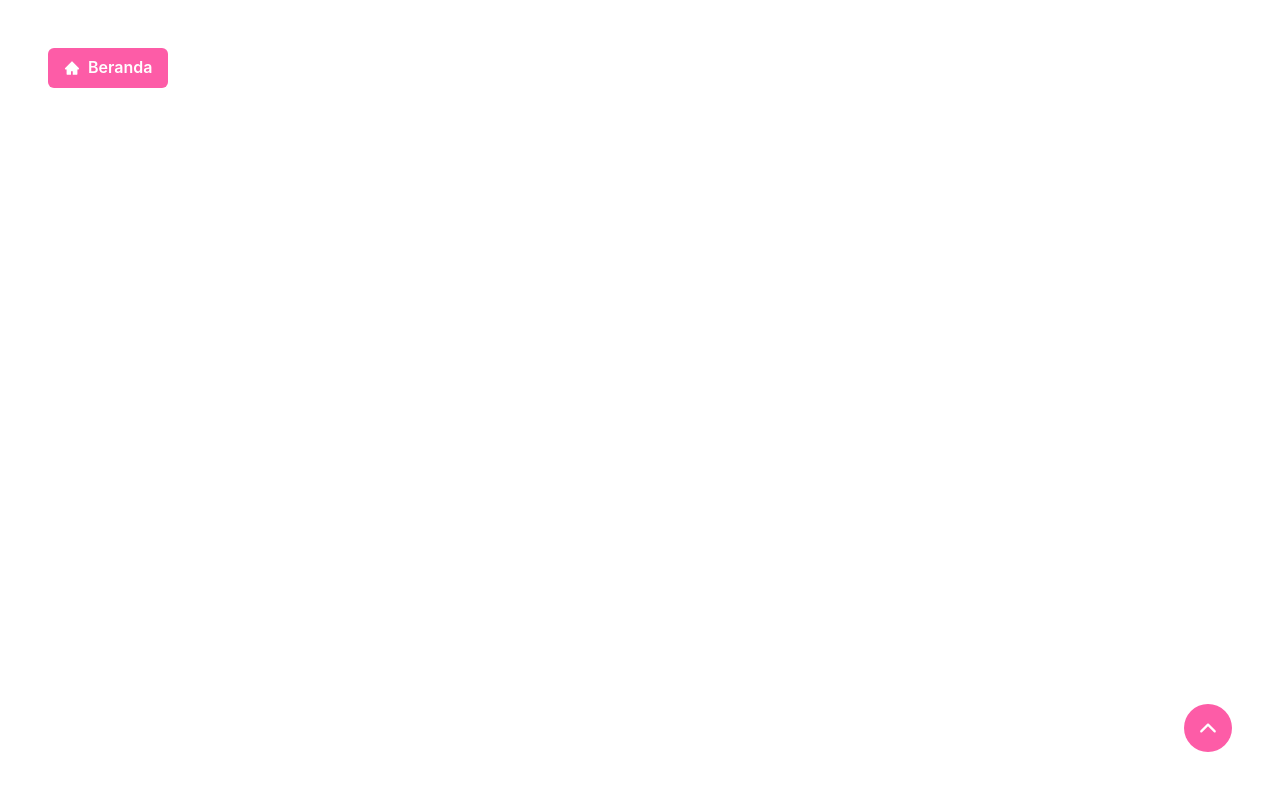
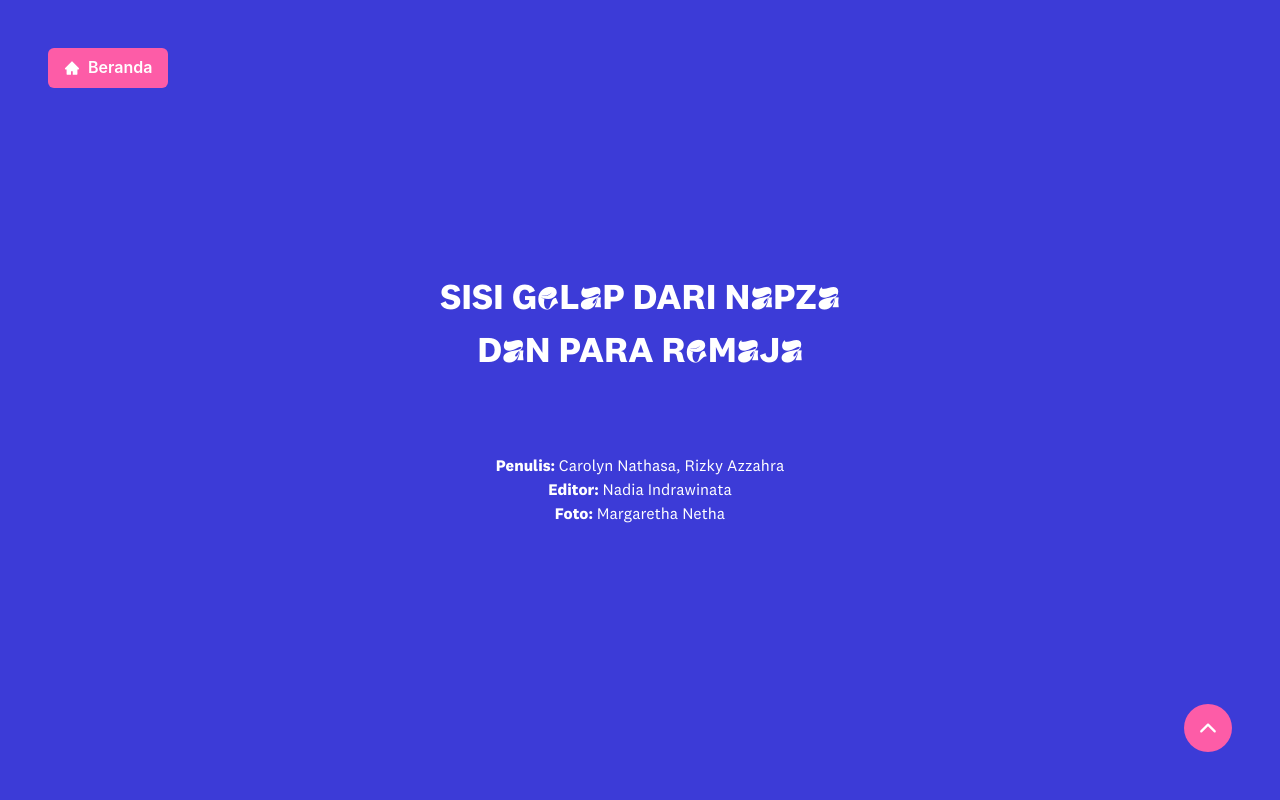
Before and after one commit to it-ultimagz/fokus-2022-react, a React (Create React App) app: page /fenomena-konsumsi-napza in a window 1280 px wide. Before the commit this address had no page. Shown: the top 800 px of the page. Built offline with nearby package versions, Linux system fonts and the light colour scheme.

Commit message:
add: fenomena page layout

```diff
--- a/src/AppRouter.jsx
+++ b/src/AppRouter.jsx
@@ -1,6 +1,6 @@
 import React from "react";
 import { Routes, Route, Link, useLocation } from "react-router-dom";
-import { Film, Inpus, Rokok, RelasiNarkoba, Pengantar, Landing } from "./pages";
+import { Film, Inpus, Rokok, RelasiNarkoba, Pengantar, Landing, Fenomena } from "./pages";
 import { Box, Button, HStack } from "@chakra-ui/react";
 import { IoIosArrowUp } from "react-icons/io";
 import { AiFillHome } from "react-icons/ai";
@@ -40,6 +40,11 @@ const RoutesArray = [
     path: "/relasi-narkoba-dan-ketenaran",
     title: "Relasi Narkoba dan Ketenaran",
     element: <RelasiNarkoba />,
+  },
+  {
+    path: "/fenomena-konsumsi-napza",
+    title: "Fenomena Konsumsi NAPZA di bawah umur",
+    element: <Fenomena />,
   },
   {
     path: "/",
--- /dev/null
+++ b/src/pages/Fenomena.jsx
@@ -0,0 +1,65 @@
+import React from "react";
+import { Section } from "../components/commons/Section";
+import { AOS } from "../components/AOS";
+import { Box, VStack, Heading, Text, Flex } from "@chakra-ui/react";
+import { fadeInUp } from "../shared/animation";
+
+const S = (props) => {
+  return <span style={{ fontFamily: "DTRandomDisplay", fontWeight: 100 }}>{props.children}</span>;
+};
+
+const Fenomena = () => {
+  return (
+    <Box>
+      <Section data-key={1} bgColor="var(--fokus-blue)" pos="relative" color="white" flexDir="column">
+        <VStack>
+          <AOS variants={fadeInUp} delay={0.2} triggerOnce={true}>
+            <Heading fontFamily="National2" fontSize={{ base: "xl", md: "2xl", xl: "4xl", "2xl": "7xl" }}>
+              SISI G<S>E</S>L<S>A</S>P DARI N<S>A</S>PZ<S>A</S>
+            </Heading>
+          </AOS>
+          <AOS variants={fadeInUp} delay={0.4} triggerOnce={true}>
+            <Heading fontFamily="National2" fontSize={{ base: "xl", md: "2xl", xl: "4xl", "2xl": "7xl" }}>
+              D<S>A</S>N PARA R<S>E</S>M<S>A</S>J<S>A</S>
+            </Heading>
+          </AOS>
+        </VStack>
+        <AOS triggerOnce={true} variants={fadeInUp} mt="5rem" textAlign="center" fontFamily="National2" fontSize="md" delay={1.2}>
+          <Text>
+            <b>Penulis:</b>{" "}
+            <Box as="span" fontWeight="300">
+              Carolyn Nathasa, Rizky Azzahra
+            </Box>
+          </Text>
+          <Text>
+            <b>Editor:</b>{" "}
+            <Box as="span" fontWeight="300">
+              Nadia Indrawinata
+            </Box>
+          </Text>
+          <Text>
+            <b>Foto:</b>{" "}
+            <Box as="span" fontWeight="300">
+              Margaretha Netha
+            </Box>
+          </Text>
+        </AOS>
+      </Section>
+      <Section data-key={1} bgColor="var(--fokus-yellow)" pos="relative" color="white" flexDir="column"></Section>
+      <Section data-key={1} bgColor="var(--fokus-blue)" pos="relative" color="white" flexDir="column"></Section>
+      <Section data-key={1} bgImage="/assets/image/fenomena-napza/foto-obat.jpg" pos="relative" color="white" flexDir="column"></Section>
+      <Section data-key={1} bgColor="var(--fokus-yellow)" pos="relative" color="white" flexDir="column"></Section>
+      <Section data-key={1} bgColor="var(--fokus-yellow)" pos="relative" color="white" flexDir="column"></Section>
+      <Section data-key={1} bgColor="var(--fokus-yellow)" pos="relative" color="white" flexDir="column"></Section>
+      <Section data-key={1} bgColor="var(--fokus-blue)" pos="relative" color="white" flexDir="column"></Section>
+      <Flex data-key={1} flexDir="row" pos="relative" color="white">
+        <Box bgColor="var(--fokus-blue)" h="100vh" w="100%"></Box>
+        <Box bgColor="var(--fokus-yellow)" h="100vh" w="100%"></Box>
+      </Flex>
+      <Section data-key={1} bgColor="var(--fokus-yellow)" pos="relative" color="white" flexDir="column"></Section>
+      <Section data-key={1} bgColor="var(--fokus-pink)" pos="relative" color="white" flexDir="column"></Section>
+    </Box>
+  );
+};
+
+export default Fenomena;
--- a/src/pages/index.js
+++ b/src/pages/index.js
@@ -4,3 +4,4 @@ export { default as Rokok } from "./Rokok";
 export { default as RelasiNarkoba } from "./RelasiNarkoba";
 export { default as Pengantar } from "./Pengantar";
 export { default as Landing } from "./Landing";
+export { default as Fenomena } from "./Fenomena";
```
Also changed, not shown: public/assets/image/fenomena-napza/foto-obat.jpg (added).
